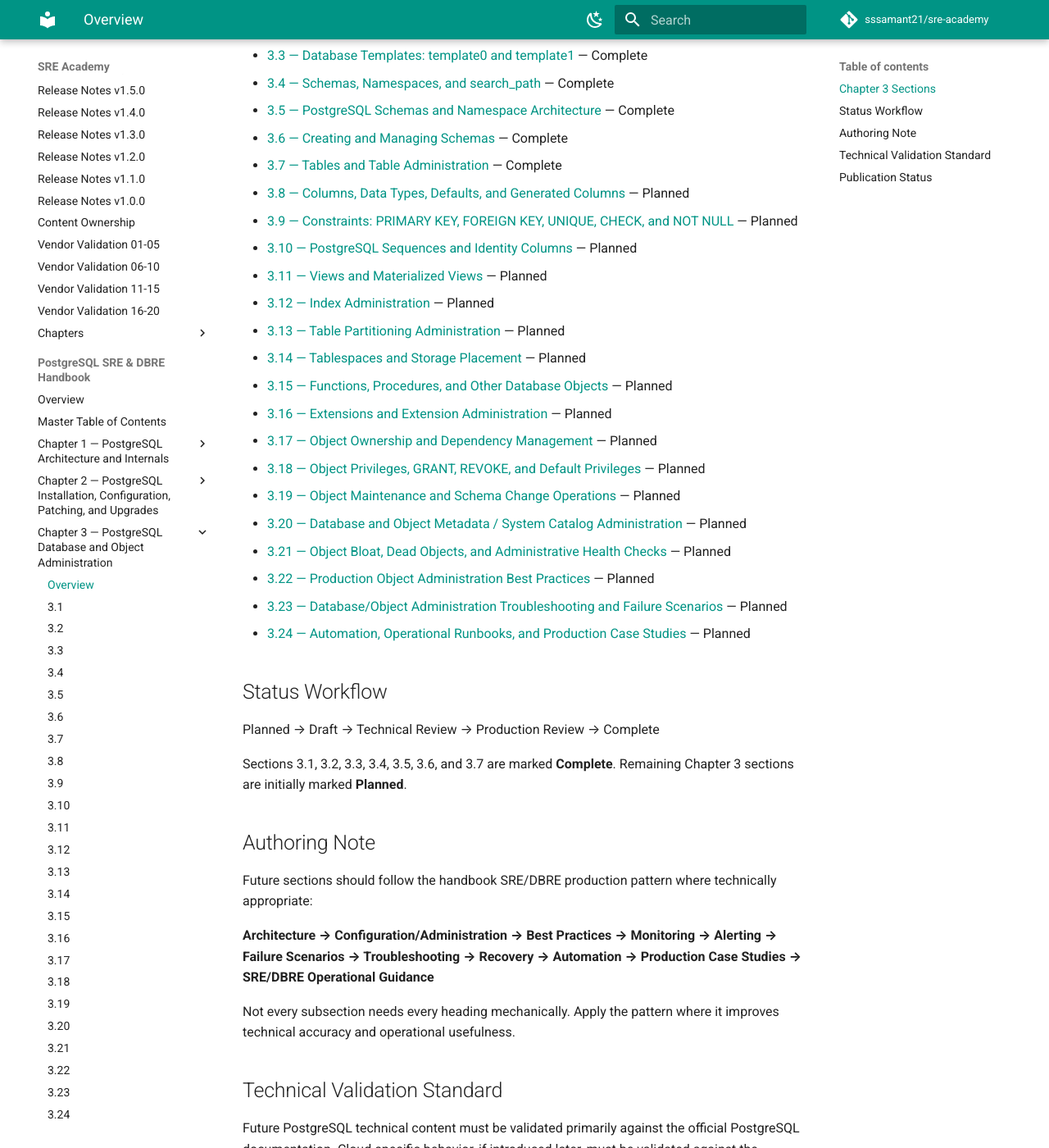
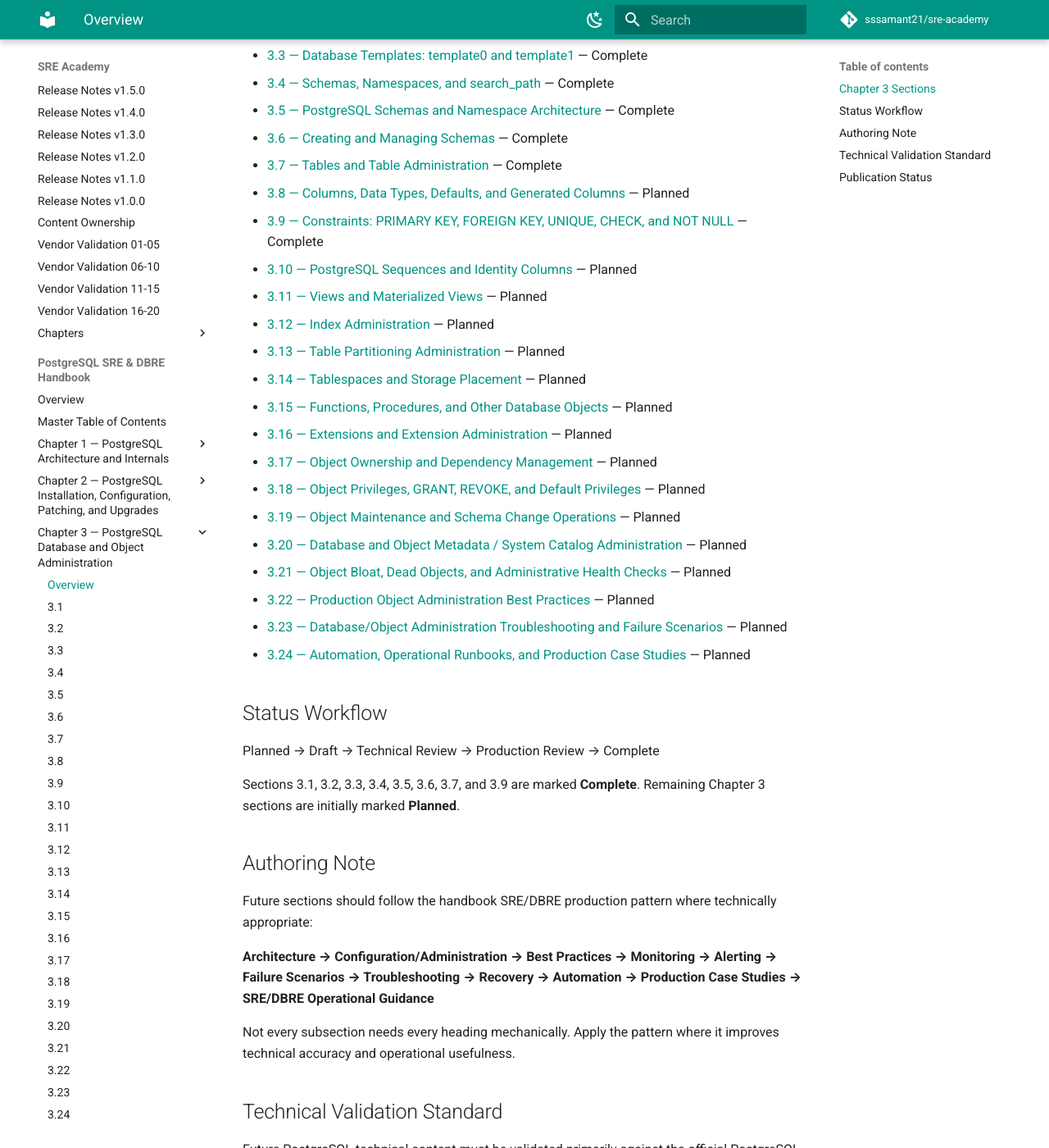
Before and after one commit to sssamant21/sre-academy, an MkDocs documentation site: the page built from docs/books/postgresql-sre-dbre-handbook/chapter-03/index.md, in a window 1280 px wide and 1400 px high, scrolled down 526 px. Shown: the whole window at 82% size. Built offline with MkDocs 1.6.1 and Material for MkDocs 9.7.7, drawn with Linux system fonts in a browser that asks for light colours; comment, search, counter and statistics services are not loaded.

Commit message:
docs(postgres): mark Chapter 3 constraints section complete

```diff
--- a/docs/books/postgresql-sre-dbre-handbook/chapter-03/index.md
+++ b/docs/books/postgresql-sre-dbre-handbook/chapter-03/index.md
@@ -18,7 +18,7 @@ Chapter 3 establishes the approved structure for PostgreSQL database and object
 - [3.6 — Creating and Managing Schemas](3.6-creating-and-managing-schemas.md) — Complete
 - [3.7 — Tables and Table Administration](3.7-tables-and-table-administration.md) — Complete
 - [3.8 — Columns, Data Types, Defaults, and Generated Columns](3.8-columns-data-types-defaults-and-generated-columns.md) — Planned
-- [3.9 — Constraints: PRIMARY KEY, FOREIGN KEY, UNIQUE, CHECK, and NOT NULL](3.9-constraints-primary-key-foreign-key-unique-check-and-not-null.md) — Planned
+- [3.9 — Constraints: PRIMARY KEY, FOREIGN KEY, UNIQUE, CHECK, and NOT NULL](3.9-constraints-primary-key-foreign-key-unique-check-and-not-null.md) — Complete
 - [3.10 — PostgreSQL Sequences and Identity Columns](3.10-postgresql-sequences-and-identity-columns.md) — Planned
 - [3.11 — Views and Materialized Views](3.11-views-and-materialized-views.md) — Planned
 - [3.12 — Index Administration](3.12-index-administration.md) — Planned
@@ -39,7 +39,7 @@ Chapter 3 establishes the approved structure for PostgreSQL database and object
 
 Planned → Draft → Technical Review → Production Review → Complete
 
-Sections 3.1, 3.2, 3.3, 3.4, 3.5, 3.6, and 3.7 are marked **Complete**. Remaining Chapter 3 sections are initially marked **Planned**.
+Sections 3.1, 3.2, 3.3, 3.4, 3.5, 3.6, 3.7, and 3.9 are marked **Complete**. Remaining Chapter 3 sections are initially marked **Planned**.
 
 ## Authoring Note
 
```
